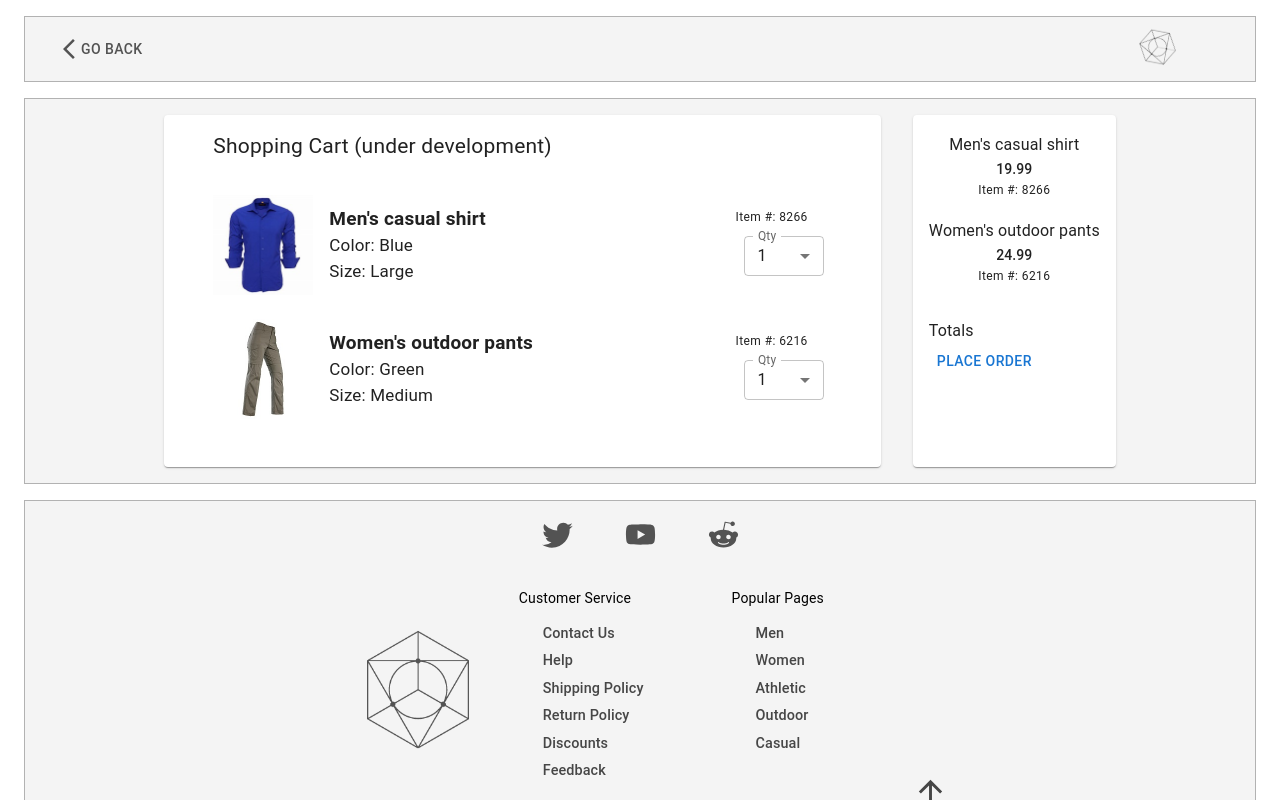
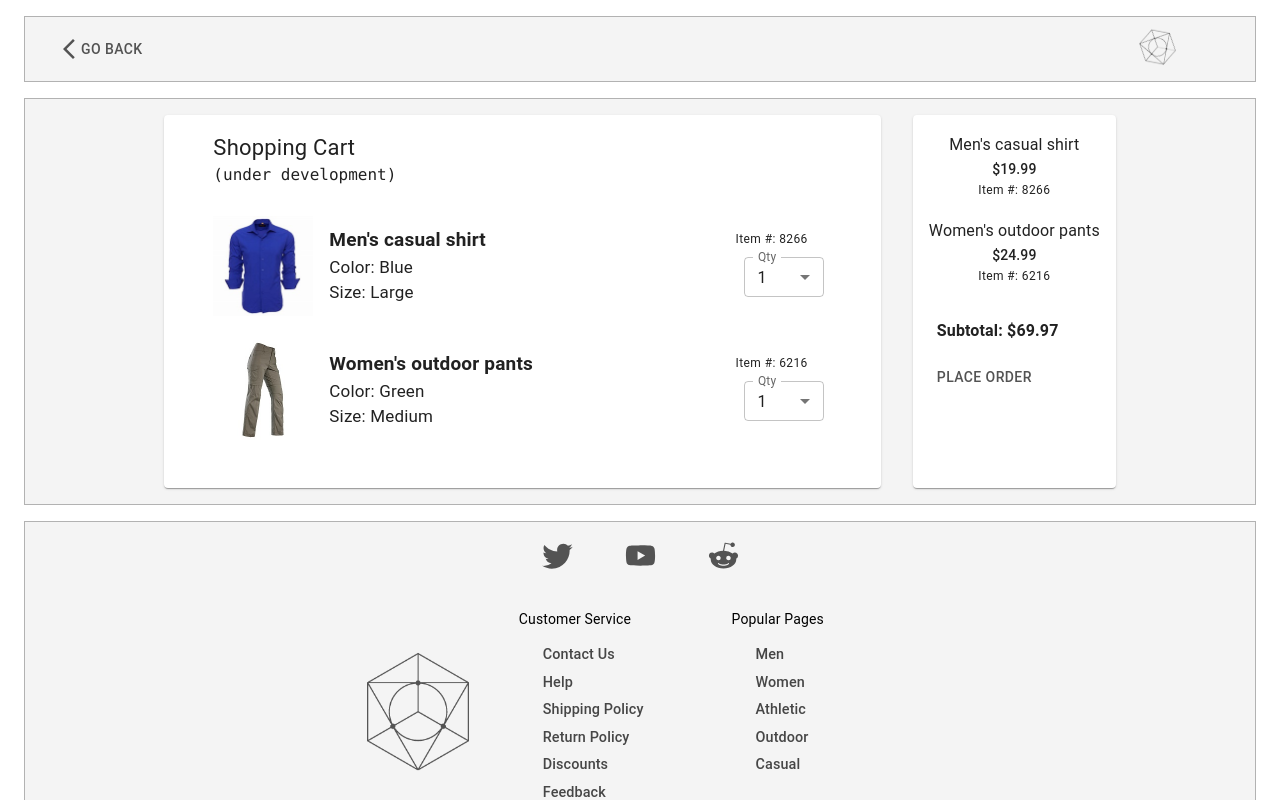
Before and after one commit to samouchka1/storesite, a React (Create React App) app: page /cart in a window 1280 px wide. Shown: the top 800 px of the page. Built offline with nearby package versions, Linux system fonts and the light colour scheme.

Commit message:
Update ShoppingCart.js

```diff
--- a/src/components/ShoppingCart.js
+++ b/src/components/ShoppingCart.js
@@ -1,6 +1,4 @@
-import React, {
-        // useState
-    } from 'react'
+import React, { useState } from 'react'
 import { Link } from 'react-router-dom';
 import {
     Container,
@@ -63,8 +61,11 @@ const ShoppingCart = () =>  {
 
     // const [total, setTotal] = useState(0)
 
-    // const sum =
-    const [qty, setQty] = React.useState(1);
+
+    const total = cartItems.reduce((sum, item) => sum + item.quantity * item.price, 0)
+
+
+    const [qty, setQty] = useState(1);
     const handleChange = (event) => {
         setQty(event.target.value);
       };
@@ -106,7 +107,7 @@ const ShoppingCart = () =>  {
 
                 <Box sx={componentStyles}>
                     <Paper sx={{margin: '1rem', flexGrow: 1, padding: { md: '1rem 5%', xs: '1rem'}}}>
-                        <Typography sx={{fontSize: {md: '21px', xs: '19px'}}}>Shopping Cart (under development)</Typography>
+                        <Typography sx={{fontSize: {md: '22px', xs: '19px'}}}>Shopping Cart</Typography><code>(under development)</code>
                         <List>
                             {cartItems.map((item) => (
                                 <Box key={item} sx={{'&:hover': {backgroundColor: '#efefef93'}}}>
@@ -164,16 +165,16 @@ const ShoppingCart = () =>  {
                     <Paper sx={{margin: '1rem'}}>
                         <List>
                             {cartItems.map((item) => (
-                                <ListItem key={item} sx={{display: 'flex', flexDirection: 'column', justifyContent: 'flex-start'}}>
+                                <ListItem key={item} sx={{display: 'flex', flexDirection: 'column'}}>
                                     <Typography variant="subtitle1">{item.name}</Typography>
-                                    <Typography variant="subtitle2">{item.price}</Typography>
+                                    <Typography variant="subtitle2">${item.price}</Typography>
                                     <Typography variant="caption"> Item #: {item.product_num}</Typography>
                                 </ListItem>
                             ))}
                         </List>
-                        <Box sx={{margin: '1rem'}}>
-                            <Typography>Totals</Typography>
-                            <Button>
+                        <Box sx={{margin: '1rem', textAlign: 'left'}}>
+                            <Typography sx={{marginLeft: '.5rem', fontWeight: '600'}}>Subtotal: ${total}</Typography>
+                            <Button sx={{textDecoration: 'none', color: '#535353', margin: '1rem 0'}}>
                                 Place Order
                             </Button>
                         </Box>
```
